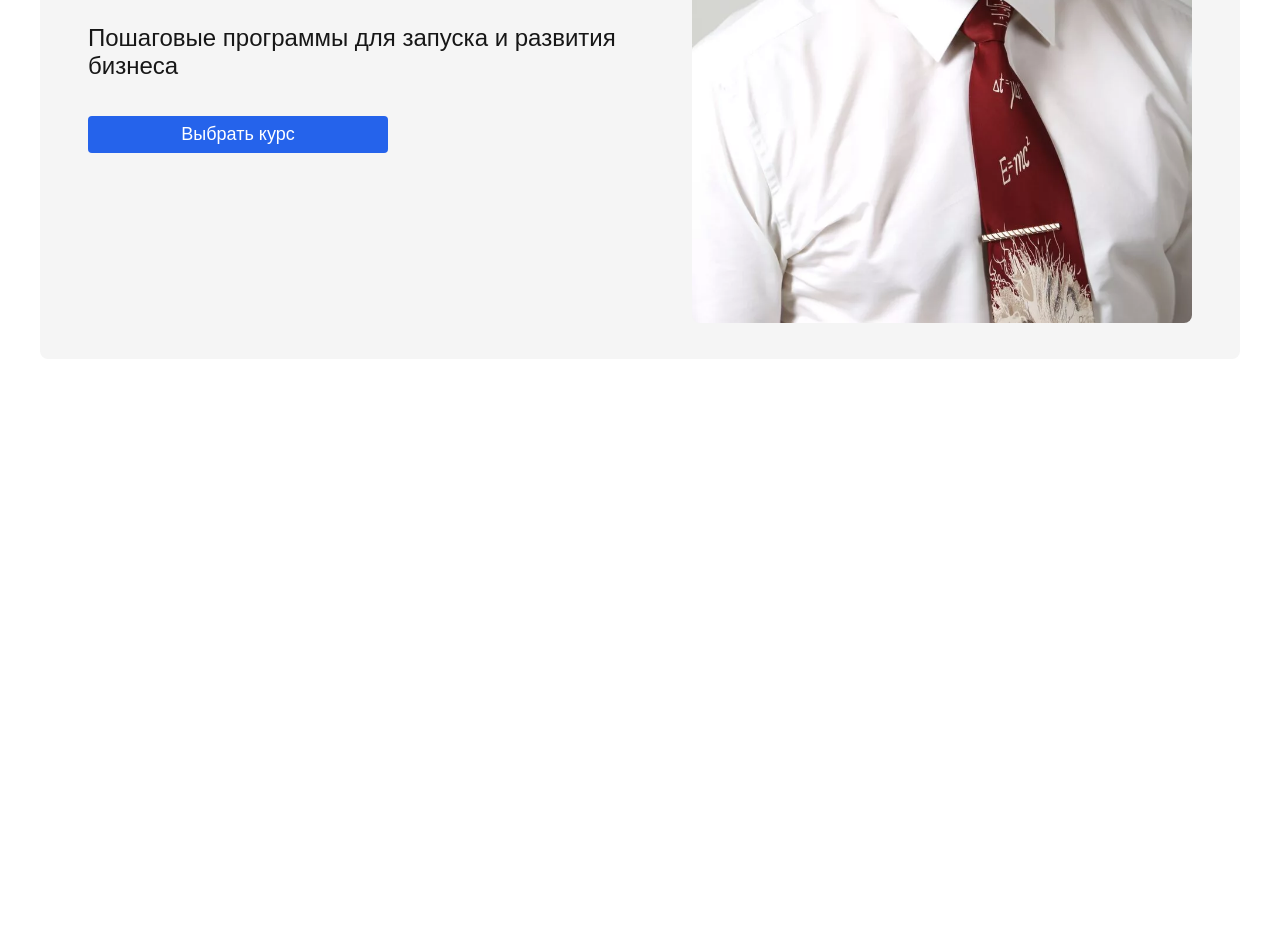
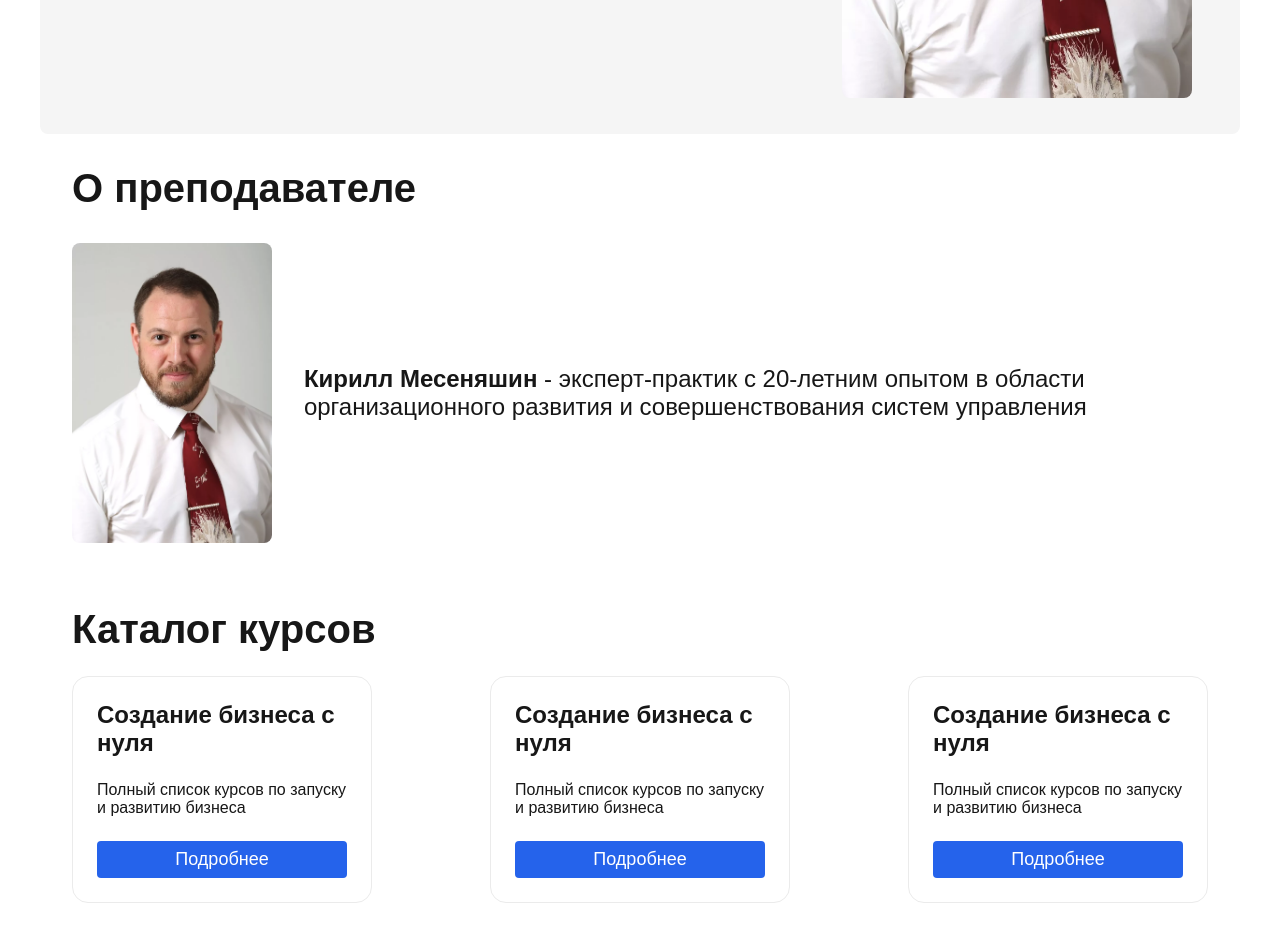
Before and after one commit to Vbif322/education-portal, a Next.js app: page / in a window 1280 px wide. Shown: the part 560-1495 px from the top of the page. Before the commit the page ends 919 px from the top, so only its background shows below. Built offline with nearby package versions, Linux system fonts and the light colour scheme.

Commit message:
add new sections to landing

```diff
--- a/src/app/globals.css
+++ b/src/app/globals.css
@@ -36,6 +36,12 @@ a {
 
 button {
   cursor: pointer;
+  padding: 8px 28px;
+  font-size: 1.125rem;
+  background-color: #2563eb;
+  border: none;
+  border-radius: 4px;
+  color: #fff;
 }
 
 @media (prefers-color-scheme: dark) {
--- a/src/app/page.module.css
+++ b/src/app/page.module.css
@@ -31,16 +31,6 @@
   font-size: 1.25rem;
 }
 
-.button {
-  padding: 8px 28px;
-  font-size: 1.125rem;
-  background-color: #2563eb;
-  border: none;
-  border-radius: 4px;
-  color: #fff;
-  max-width: 300px;
-}
-
 .mainSection {
   display: flex;
   align-items: center;
@@ -71,3 +61,32 @@
 .imgContainer img {
   border-radius: 8px;
 }
+
+.section {
+  padding: 32px;
+}
+
+.sectionTitle {
+  font-size: 2.5rem;
+}
+
+.mainInfoContainer {
+  margin-top: 32px;
+  display: flex;
+  align-items: center;
+  gap: 32px;
+}
+
+.mainInfoContainer img {
+  border-radius: 8px;
+}
+
+.mainInfoText {
+  font-size: 1.5rem;
+}
+
+.courseCardContainer {
+  margin-top: 24px;
+  display: flex;
+  justify-content: space-between;
+}
--- a/src/app/page.tsx
+++ b/src/app/page.tsx
@@ -5,6 +5,28 @@ import Image from "next/image";
 import Kirill from "../../public/Kirill.webp";
 import { getUser } from "./lib/dal";
 import { redirect } from "next/navigation";
+import CourseCard from "./ui/course-card/CourseCard";
+
+const courses = [
+  {
+    id: 1,
+    title: "Создание бизнеса с нуля",
+    description: "Полный список курсов по запуску и развитию бизнеса",
+    href: "/course",
+  },
+  {
+    id: 2,
+    title: "Создание бизнеса с нуля",
+    description: "Полный список курсов по запуску и развитию бизнеса",
+    href: "/course",
+  },
+  {
+    id: 3,
+    title: "Создание бизнеса с нуля",
+    description: "Полный список курсов по запуску и развитию бизнеса",
+    href: "/course",
+  },
+];
 
 export default function Home() {
   // const user = await getUser();
@@ -21,7 +43,7 @@ export default function Home() {
             <li>О преподавателе</li>
             <li>Курсы</li>
             <li>Отзывы</li>
-            <button className={s.button} onClick={onClick}>
+            <button onClick={onClick}>
               {false ? "Личный кабинет" : "Вход"}
             </button>
           </ul>
@@ -34,10 +56,37 @@ export default function Home() {
             <span className={s.subtitle}>
               Пошаговые программы для запуска и развития бизнеса
             </span>
-            <button className={s.button}>Выбрать курс</button>
+            <button style={{ maxWidth: "300px" }}>Выбрать курс</button>
           </div>
           <div className={s.imgContainer}>
-            <Image src={Kirill} alt="Главное фото Кирилла" width={500} />
+            <Image src={Kirill} alt="Главное фото преподавателя" width={350} />
+          </div>
+        </section>
+        <section className={s.section}>
+          <h3 className={s.sectionTitle}>О преподавателе</h3>
+          <div className={s.mainInfoContainer}>
+            <Image
+              src={Kirill}
+              alt="Маленькое фото преподавателя"
+              width={200}
+            />
+            <p className={s.mainInfoText}>
+              <b>Кирилл Месеняшин</b> - эксперт-практик с 20-летним опытом в
+              области организационного развития и совершенствования cистем
+              управления
+            </p>
+          </div>
+        </section>
+        <section className={s.section}>
+          <h3 className={s.sectionTitle}>Каталог курсов</h3>
+          <div className={s.courseCardContainer}>
+            {courses.map((course) => (
+              <CourseCard
+                key={course.id}
+                {...course}
+                href={course.href + "/" + course.id}
+              />
+            ))}
           </div>
         </section>
       </main>
--- /dev/null
+++ b/src/app/ui/course-card/CourseCard.tsx
@@ -0,0 +1,20 @@
+import { FC } from "react";
+import s from "./style.module.css";
+
+type Props = {
+  title: string;
+  description: string;
+  href: string;
+};
+
+const CourseCard: FC<Props> = ({ title, description, href }) => {
+  return (
+    <div className={s.card}>
+      <p className={s.title}>{title}</p>
+      <p className={s.description}>{description}</p>
+      <button>Подробнее</button>
+    </div>
+  );
+};
+
+export default CourseCard;
--- /dev/null
+++ b/src/app/ui/course-card/style.module.css
@@ -0,0 +1,18 @@
+.card {
+  border: 1px solid #ebebeb;
+  border-radius: 16px;
+  padding: 24px;
+  max-width: 300px;
+  display: flex;
+  flex-direction: column;
+  gap: 24px;
+}
+
+.title {
+  font-size: 1.5rem;
+  font-weight: 600;
+}
+
+.description {
+  font-size: 1rem;
+}
```
